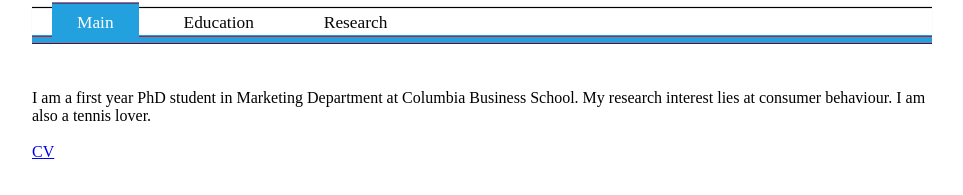
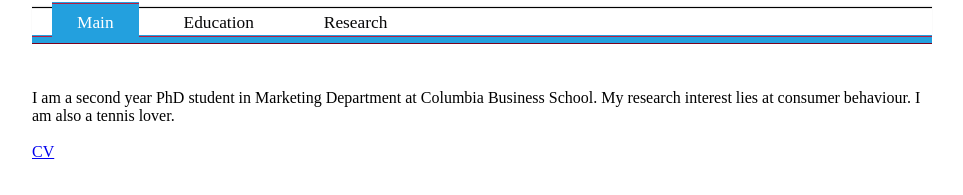
Before and after one commit to ding-yu/ding-yu.github.io, a plain HTML site: page index.html in a window 1280 px wide. Shown: the part 235-430 px from the top of the page, without its empty margins (158-1121 px from the left). Drawn offline with Linux system fonts and the light colour scheme.

Commit message:
update year

```diff
--- a/index.html
+++ b/index.html
@@ -78,7 +78,7 @@
 
 <br>
 
-I am a first year PhD student in Marketing Department at Columbia Business School. My research interest lies at consumer behaviour. I am also a tennis lover.<br>
+I am a second year PhD student in Marketing Department at Columbia Business School. My research interest lies at consumer behaviour. I am also a tennis lover.<br>
 
 
    <br>
```
